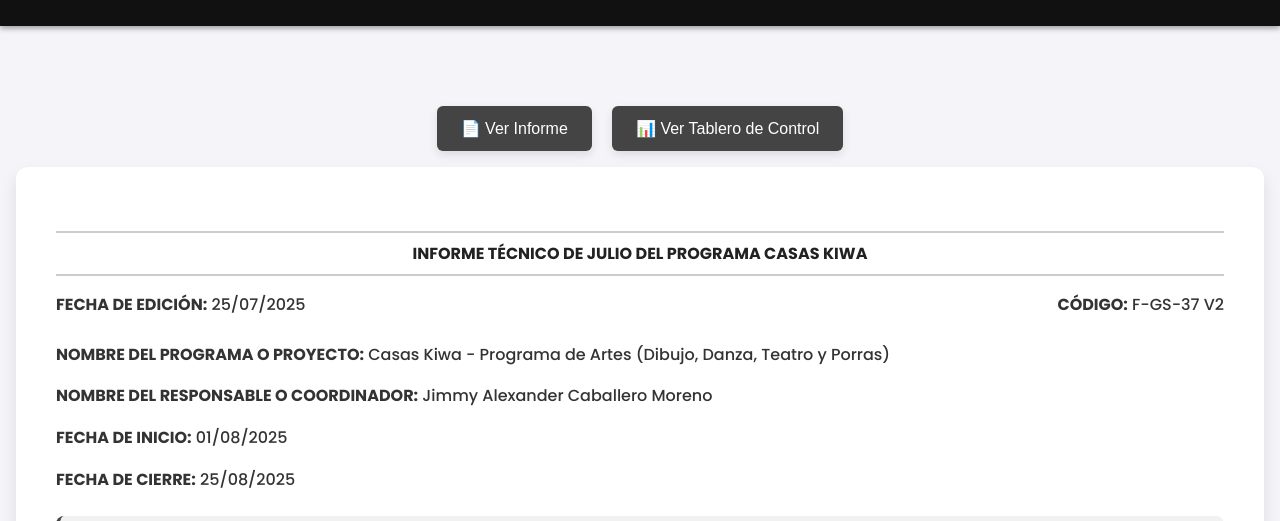
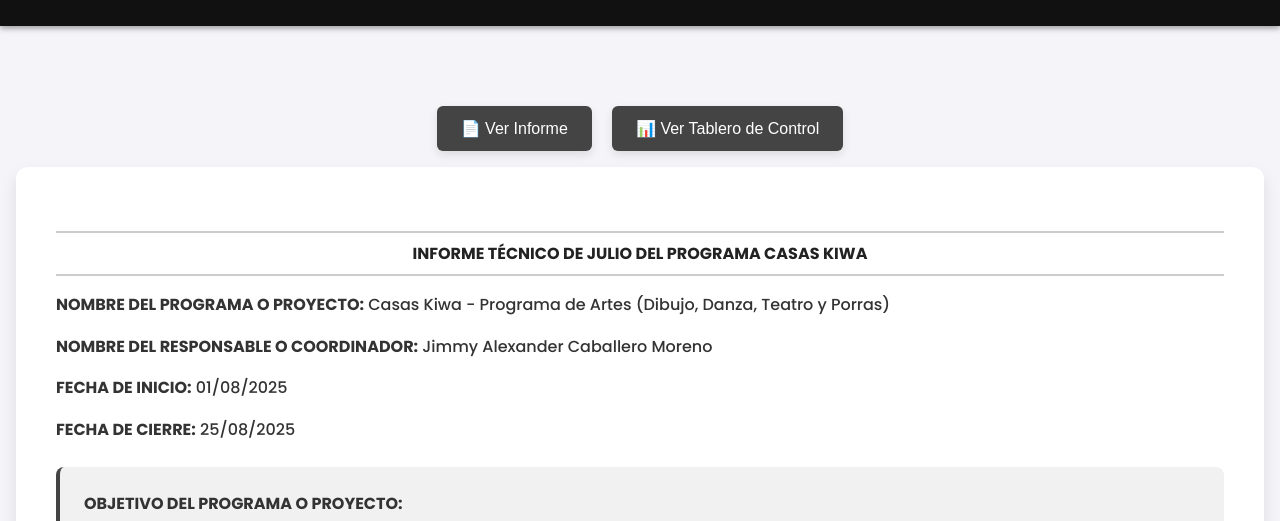
Before and after one commit to Musicala/informedegestionagosto, a plain HTML site: page index.html in a window 1280 px wide. Shown: the part 190-711 px from the top of the page. Drawn offline with Linux system fonts and the light colour scheme.

Commit message:
Update index.html

```diff
--- a/index.html
+++ b/index.html
@@ -81,11 +81,6 @@
           <section class="intro">
 
           <h2 class="titulo-informe">INFORME TÉCNICO DE JULIO DEL PROGRAMA CASAS KIWA</h2>
-
-          <div class="datos-resumen">
-            <div><strong>FECHA DE EDICIÓN:</strong> 25/07/2025</div>
-            <div><strong>CÓDIGO:</strong> F-GS-37 V2</div>
-          </div>
 
           <div class="tabla-informe">
             <div><strong>NOMBRE DEL PROGRAMA O PROYECTO:</strong> Casas Kiwa - Programa de Artes (Dibujo, Danza, Teatro y Porras)</div>
```
